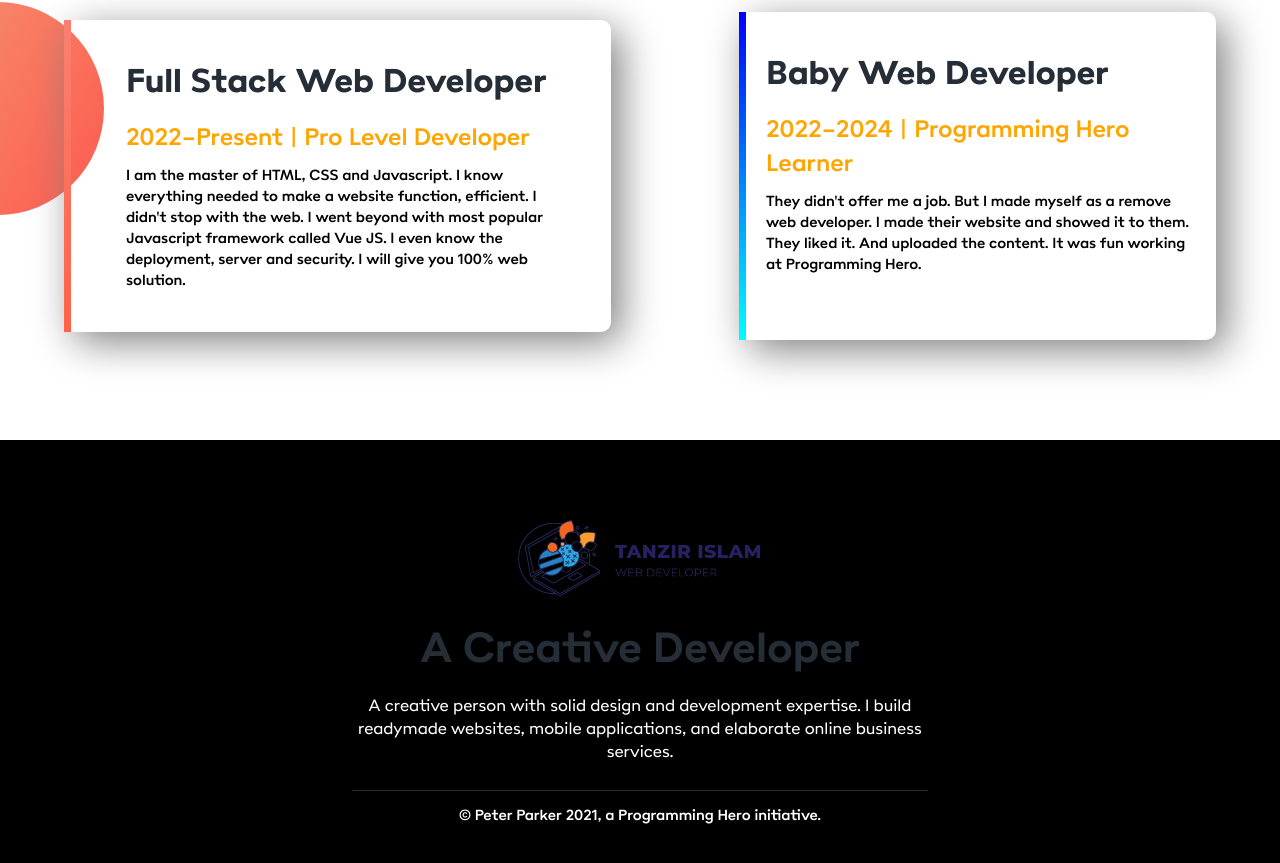
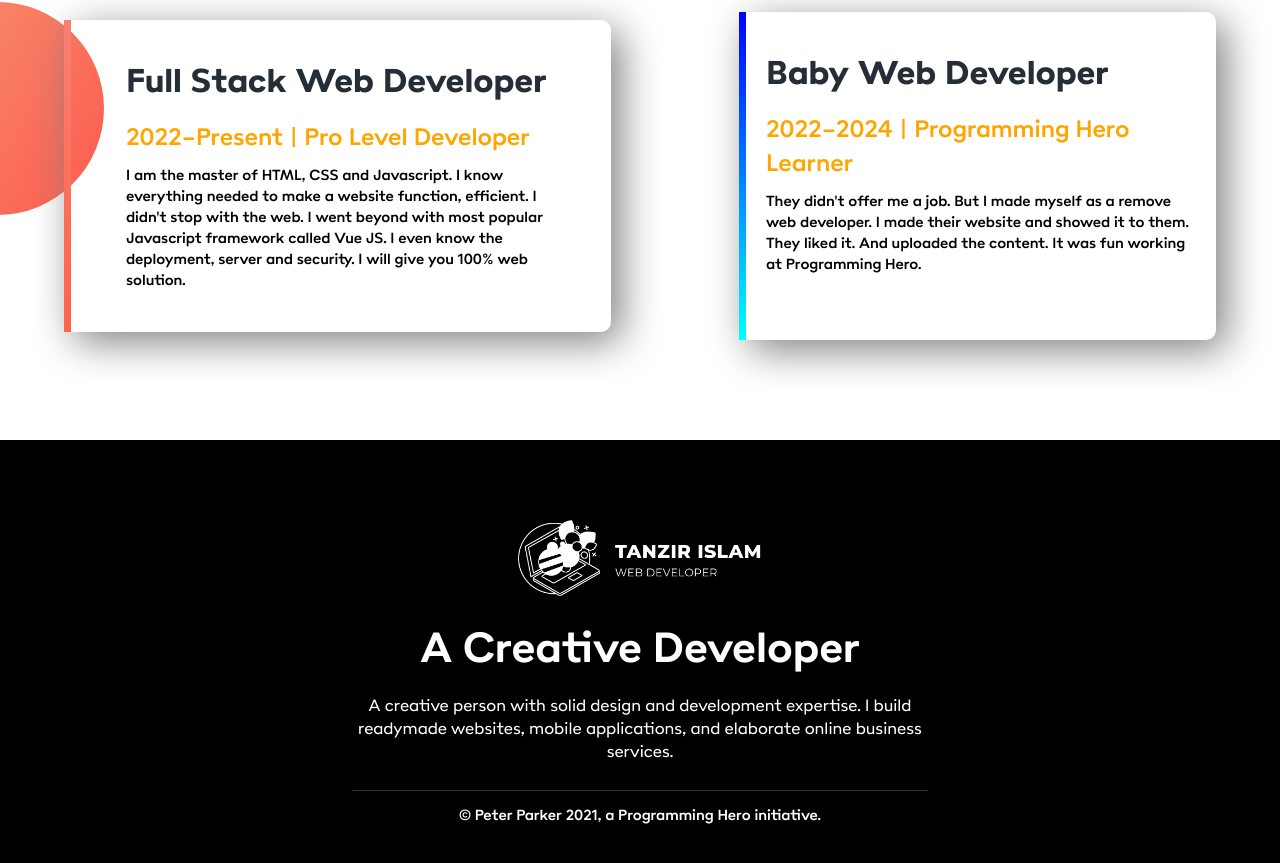
Before and after one commit to Tanzirislam1/my-portfolio-page, a plain HTML site: page index.html in a window 1280 px wide. Shown: the part 3162-4025 px from the top of the page. Drawn offline with Linux system fonts and the light colour scheme.

Commit message:
footer update

```diff
--- a/index.html
+++ b/index.html
@@ -208,7 +208,7 @@
     </section>
 
     <footer id="footer-section">
-        <img class="footer-logo" src="./images/logo.png" alt="footer-logo">
+        <img class="footer-logo" src="./images/logo footer.png" alt="footer-logo">
         <h1 class="footer-title">A Creative Developer</h1>
         <p class="about-me">A creative person with solid design and development expertise. I build readymade websites, mobile applications, and elaborate online business services.</p>
         <p class="footer-text">© Peter Parker 2021, a Programming Hero initiative.</p>
--- a/style.css
+++ b/style.css
@@ -786,7 +786,7 @@ body{
 .footer-title{
     font-size: 46px;
     font-weight: 500;
-    color: #252D36;
+    color: #ffffff;
     text-align: center;
     margin-top: 25px;
 }
```
Also changed, not shown: images/logo footer.png (added).
